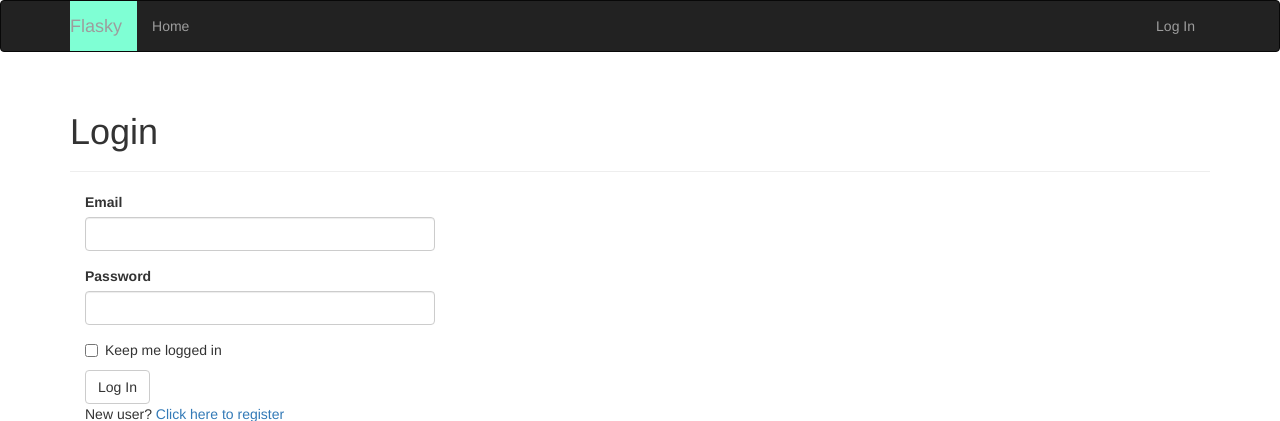
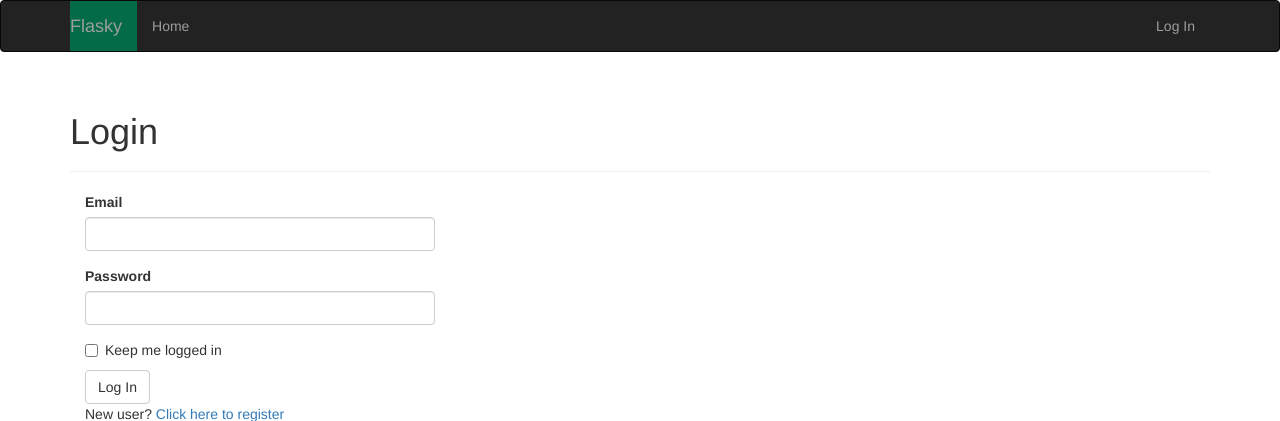
Before and after one commit to adetuadetu/Final, a Flask app: a page that uses app/templates/base.html in a window 1280 px wide. Shown: the top 421 px of the page. Run offline with Flask 2, Linux system fonts and the light colour scheme; some libraries are stand-ins or nearby versions.

Commit message:
colour change and updates email settings

```diff
--- a/app/static/styles.css
+++ b/app/static/styles.css
@@ -30,5 +30,5 @@ div.post-content {
 }
 
 div.navbar-header {
-    background-color: aquamarine;
+    background-color: rgb(4, 107, 72);
 }
```
